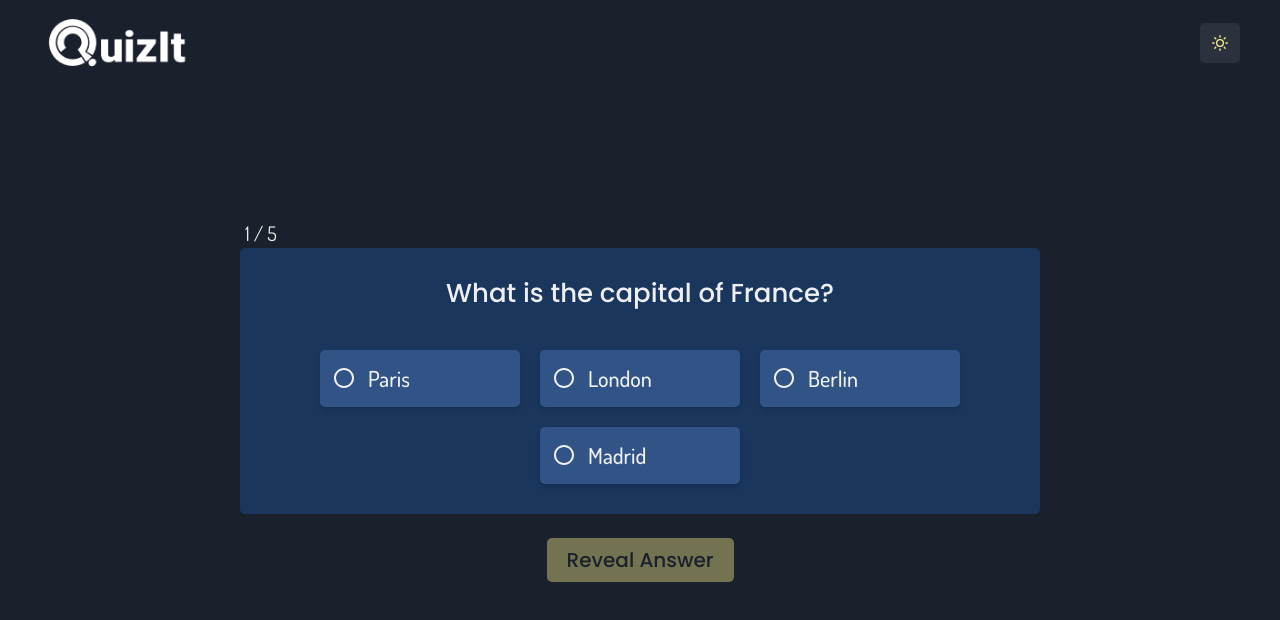
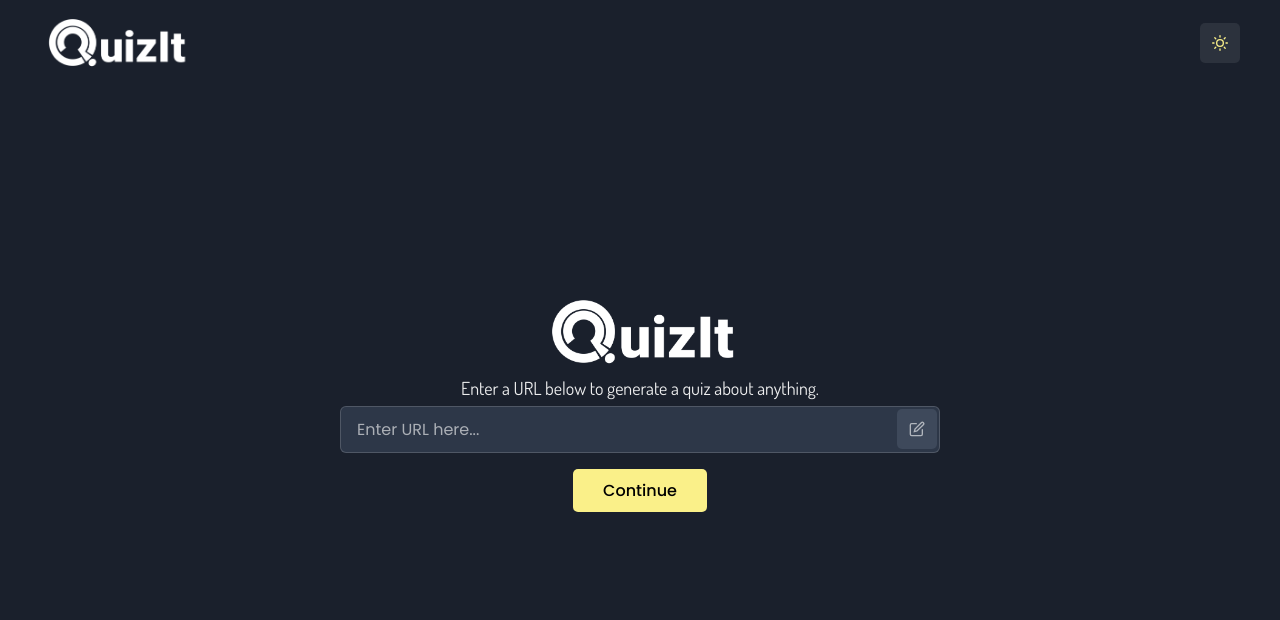
Before and after one commit to leonbjorklund/QuizIt, a React (Vite) app: page / in a window 1280 px wide. Shown: the top 620 px of the page. Built offline with nearby package versions, Linux system fonts and the light colour scheme.

Commit message:
added custom radio container for play quiz

```diff
--- a/src/App.tsx
+++ b/src/App.tsx
@@ -35,11 +35,7 @@ export default function App() {
     <Flex sx={PageWrapperStyle}>
       <Header />
       <Flex as="main" sx={MainWrapperStyle}>
-        {/* <MainContainer>{renderScene(scene)}</MainContainer> */}
-        <SceneContainer>
-          <PlayScene />
-          {/* <Example /> */}
-        </SceneContainer>
+        <SceneContainer>{renderScene(scene)}</SceneContainer>
       </Flex>
     </Flex>
   );
--- a/src/components/HomeScene/HomeScene.tsx
+++ b/src/components/HomeScene/HomeScene.tsx
@@ -88,7 +88,7 @@ export const HomeScene = ({ setScene }: IHome) => {
           )}
         </InputRightElement>
       </InputGroup>
-      <Button p="15px 30px" variant="proceed" mt="1rem" onClick={() => handleNextScene(Scene.PLAY)}>
+      <Button p="12px 30px" variant="proceed" mt="1rem" onClick={() => handleNextScene(Scene.PLAY)}>
         {continueBtn}
       </Button>
     </>
--- /dev/null
+++ b/src/components/PlayScene/PlayQuizRadioContainer.tsx
@@ -0,0 +1,34 @@
+import { Box } from '@chakra-ui/react';
+import React, { ReactNode } from 'react';
+
+interface CustomBoxProps {
+  bgColor: string;
+  children: ReactNode;
+}
+
+interface BackgroundColorOptions {
+  isCorrectOption: boolean;
+  showAnswer: boolean;
+  isChecked: boolean;
+  isUserPreviousChoice: boolean;
+}
+
+export function getBackgroundColor(options: BackgroundColorOptions): string {
+  const { isCorrectOption, showAnswer, isChecked, isUserPreviousChoice } = options;
+  if (isCorrectOption) return 'green.600';
+  if (showAnswer && !isCorrectOption && (isChecked || isUserPreviousChoice)) return 'red.600';
+  return '#325386';
+}
+
+export const PlayQuizRadioContainer: React.FC<CustomBoxProps> = ({ bgColor, children }) => {
+  return (
+    <Box
+      w="100%"
+      maxWidth={{ base: '360px', sm: '380px', md: '260px', lg: '360px' }}
+      borderRadius="5px"
+      bg={bgColor || 'defaultColor'}
+    >
+      {children}
+    </Box>
+  );
+};
--- a/src/components/PlayScene/PlayScene.tsx
+++ b/src/components/PlayScene/PlayScene.tsx
@@ -22,7 +22,7 @@ export const PlayScene = () => {
 
   return (
     <>
-      <HStack maxWidth={{ sm: '600px', md: '600px', lg: '100%' }} w="100%" pl="5px">
+      <HStack maxWidth={{ sm: '500px', md: '600px', lg: '100%' }} w="100%" pl="5px">
         <Text fontSize={{ base: '14px', sm: '16px', md: '18px', lg: '20px' }}>
           {index + 1} / {quizData.questions.length}
         </Text>
@@ -32,17 +32,19 @@ export const PlayScene = () => {
           {currentQuestion.question}
         </Heading>
         <RadioGroup isDisabled={showAnswer} w="100%" onChange={(e) => setQuizState((prev) => ({ ...prev, value: e }))}>
-          <Flex gap={5} wrap="wrap" justifyContent="center">
+          <Flex gap={{ base: '18px', lg: '20px' }} wrap="wrap" justifyContent="center">
             {currentQuestion.options?.map((option, i) => (
               <Radio
+                isPlayQuizScene
+                variant="playQuiz"
+                key={i}
+                value={option}
                 showAnswer={showAnswer}
                 isCorrectOption={showAnswer && option === currentQuestion.correctAnswer}
                 isChecked={value === option}
                 isUserPreviousChoice={userAnswers[index] === option}
-                key={i}
                 spacing="1rem"
                 size={{ base: 'sm', sm: 'md', md: 'lg', lg: 'xl' }}
-                value={option}
               >
                 <Icon boxSize="1.5rem" as={renderIcon(option)} />
                 {option}
@@ -51,11 +53,16 @@ export const PlayScene = () => {
           </Flex>
         </RadioGroup>
       </SceneContainer>
-      <HStack mt="1.5rem" justifyContent="center" position="relative" width="full">
+      <HStack mt="1.5rem" justifyContent="center" position="relative" width="100%">
         {index > 0 && (
           <IconButton
             position="absolute"
-            left="calc(50% - 10rem)"
+            left={{
+              base: 'calc(50% - 8rem)',
+              sm: 'calc(50% - 9rem)',
+              md: 'calc(50% - 10rem)',
+              lg: 'calc(50% - 11rem)',
+            }}
             aria-label="previous-question"
             bg="none"
             icon={<ChevronLeftIcon boxSize="2rem" />}
@@ -64,10 +71,9 @@ export const PlayScene = () => {
         )}
         <Spacer />
         <Button
-          h="auto"
-          padding="10px 20px"
+          variant="proceed"
+          padding="12px 30px"
           fontSize={{ base: '14px', sm: '16px', md: '18px', lg: '20px' }}
-          colorScheme="yellow"
           onClick={checkAnswer}
           isDisabled={!value && !showAnswer}
         >
--- a/src/components/PlayScene/Radio.tsx
+++ b/src/components/PlayScene/Radio.tsx
@@ -1,15 +1,45 @@
 import { radioAnatomy } from '@chakra-ui/anatomy';
-import { Box, createMultiStyleConfigHelpers } from '@chakra-ui/react';
+import { Radio as ChakraRadio, RadioProps as ChakraRadioProps, createMultiStyleConfigHelpers } from '@chakra-ui/react';
+import { useMemo } from 'react';
+import { PlayQuizRadioContainer, getBackgroundColor } from './PlayQuizRadioContainer';
 
 const { definePartsStyle, defineMultiStyleConfig } = createMultiStyleConfigHelpers(radioAnatomy.keys);
 
 const baseStyle = definePartsStyle({
+  // containern runt hela radion
+  container: {
+    borderRadius: '5px',
+    // satte till röd nu så du ser den
+    bg: 'red',
+    padding: '10px',
+  },
+  // själva radioknappen, den lilla cirkeln
+  control: {
+    color: 'white!important',
+    borderColor: 'white!important',
+    background: 'transparent!important',
+  },
+  // texten bredvid radioknappen
+  label: {
+    fontFamily: 'Dosis, sans-serif',
+    fontSize: {
+      base: '18px',
+      sm: '20px',
+      md: '22px',
+      lg: '24px',
+    },
+    _checked: {
+      fontWeight: 'medium',
+    },
+  },
+});
+
+const variants = {
+  playQuiz: definePartsStyle({
     container: {
       boxShadow: 'md',
-    borderRadius: '5px',
       width: '100%',
       bg: 'transparent',
-    display: 'flex',
       padding: {
         base: '8px',
         sm: '10px',
@@ -23,15 +53,12 @@ const baseStyle = definePartsStyle({
       display: 'none',
     },
     label: {
-    fontFamily: 'Dosis, sans-serif',
-    fontWeight: 'medium',
       fontSize: {
         base: '18px',
         sm: '20px',
         md: '22px',
         lg: '24px',
       },
-    h: '100%',
       display: 'flex',
       alignItems: 'center',
       gap: '.75rem',
@@ -40,7 +67,13 @@ const baseStyle = definePartsStyle({
         opacity: 1,
       },
     },
-});
+  }),
+  placeHolderVariant: definePartsStyle({
+    container: {},
+    control: {},
+    label: {},
+  }),
+};
 
 const sizes = {
   // define custom styles for xl size
@@ -53,9 +86,6 @@ const sizes = {
         lg: '22px',
       },
     },
-    container: {
-      maxWidth: '400px',
-    },
   }),
 };
 
@@ -63,36 +93,36 @@ const sizes = {
 export const radioTheme = defineMultiStyleConfig({
   baseStyle,
   sizes,
-  // variants,
+  variants,
 });
 
-import { Radio as ChakraRadio, RadioProps as ChakraRadioProps } from '@chakra-ui/react';
-
 interface RadioProps extends ChakraRadioProps {
-  isCorrectOption: boolean;
-  showAnswer: boolean;
-  isChecked: boolean; // Add this
-  isUserPreviousChoice: boolean; // Add this
+  isPlayQuizScene?: boolean;
+  isChecked?: boolean;
+  showAnswer?: boolean;
+  isCorrectOption?: boolean;
+  isUserPreviousChoice?: boolean;
 }
 
 export const Radio: React.FC<RadioProps> = ({
-  showAnswer,
-  isCorrectOption,
-  isChecked,
-  isUserPreviousChoice,
+  isPlayQuizScene,
+  isChecked = false,
+  showAnswer = false,
+  isCorrectOption = false,
+  isUserPreviousChoice = false,
   ...props
 }) => {
-  let bgColor = '#325386';
-  if (isCorrectOption) {
-    bgColor = 'green.600';
-  } else if (showAnswer && !isCorrectOption && (isChecked || isUserPreviousChoice)) {
-    bgColor = 'red.600';
+  const bgColor = useMemo(() => {
+    return getBackgroundColor({ isCorrectOption, showAnswer, isChecked, isUserPreviousChoice });
+  }, [isCorrectOption, showAnswer, isChecked, isUserPreviousChoice]);
+
+  if (isPlayQuizScene) {
+    return (
+      <PlayQuizRadioContainer bgColor={bgColor}>
+        <ChakraRadio {...props} />
+      </PlayQuizRadioContainer>
+    );
+  } else {
+    return <ChakraRadio {...props} />;
   }
-
-  return (
-    // <Box w={{ base: '100%', lg: '48%' }} maxWidth={{ sm: '500px', md: '500px' }} borderRadius="5px" bg={bgColor}>
-    <Box w="100%" maxWidth={{ sm: '200px', md: '200px', lg: '200px' }} borderRadius="5px" bg={bgColor}>
-      <ChakraRadio {...props} />
-    </Box>
-  );
 };
--- a/src/theme/theme.ts
+++ b/src/theme/theme.ts
@@ -18,6 +18,26 @@ const colors = {
 const fonts = {
   body: 'Poppins, sans-serif',
 };
+
+const SceneContainer = defineStyleConfig({
+  baseStyle: {
+    display: 'flex',
+    flexDirection: 'column',
+    alignItems: 'center',
+    width: '100%',
+    maxWidth: '800px',
+  },
+  variants: {
+    playScene: {
+      maxWidth: { sm: '500px', md: '600px', lg: '100%' },
+      borderRadius: '5px',
+      bg: colors.secondary,
+      padding: { base: '16px', sm: '20px', md: '20px', lg: '30px' },
+      gap: { base: '24px', sm: '28px', md: '32px', lg: '40px' },
+    },
+    playSceneTrueFalse: {},
+  },
+});
 
 const layerStyle = {
   base: {
@@ -61,26 +81,6 @@ const layerStyle = {
     borderRadius: '5px',
   },
 };
-
-const SceneContainer = defineStyleConfig({
-  baseStyle: {
-    display: 'flex',
-    flexDirection: 'column',
-    alignItems: 'center',
-    width: '100%',
-    maxWidth: '800px',
-  },
-  variants: {
-    playScene: {
-      maxWidth: { sm: '600px', md: '600px', lg: '100%' },
-      borderRadius: '5px',
-      bg: colors.secondary,
-      padding: '30px 30px',
-      gap: { base: '24px', sm: '28px', md: '32px', lg: '40px' },
-    },
-    playSceneTrueFalse: {},
-  },
-});
 
 const components = {
   Radio: radioTheme,
@@ -166,9 +166,16 @@ const components = {
       proceed: {
         color: 'black',
         fontSize: { base: 'xs', sm: 'sm', md: 'md' },
+        bg: colors.proceedButton,
+        height: 'auto',
         _hover: {
           bg: 'yellow.100',
           color: 'black',
+        },
+        _disabled: {
+          _hover: {
+            bg: 'yellow.200!important',
+          },
         },
       },
       return: {
@@ -200,4 +207,4 @@ const components = {
   SceneContainer: SceneContainer,
 };
 
-export const theme = extendTheme({ config, fonts, colors, layerStyle, components });
+export const theme = extendTheme({ config, fonts, colors, components });
```
Lines whose indentation alone changed are shown as unchanged.
